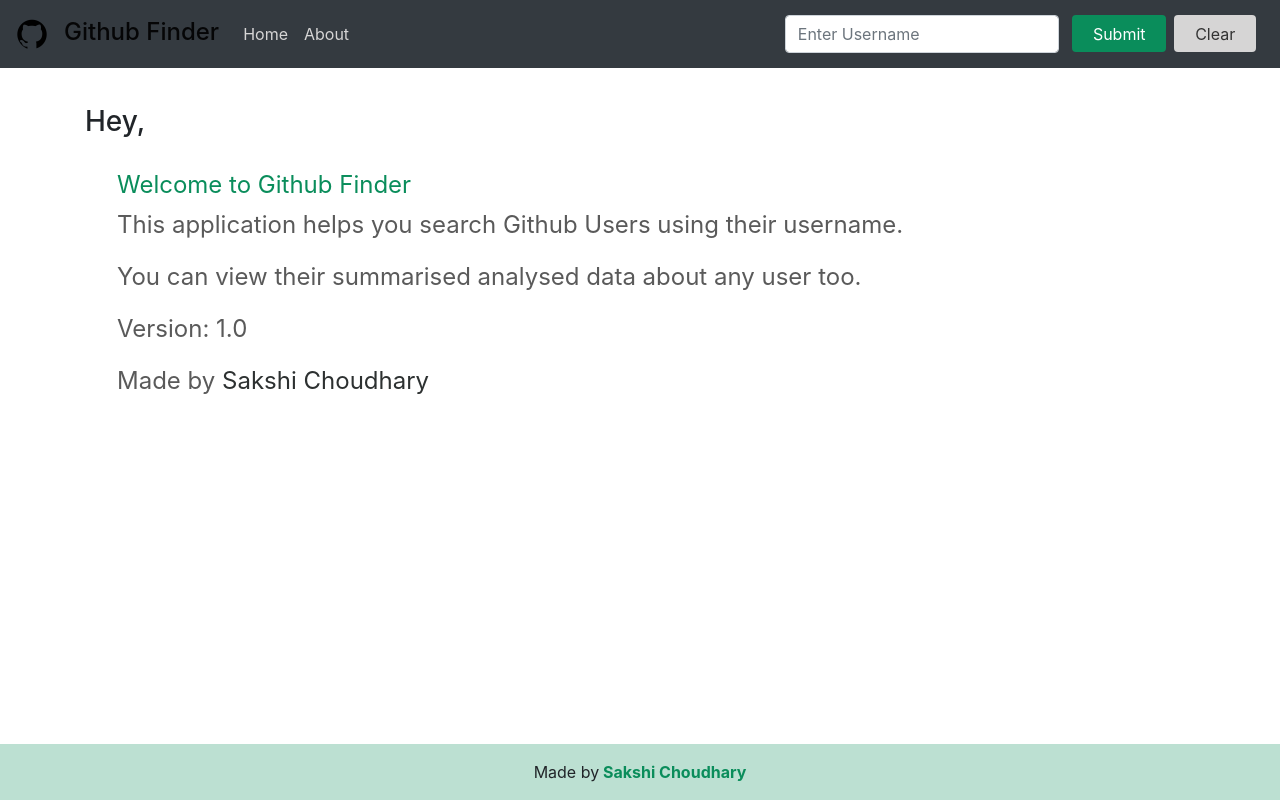
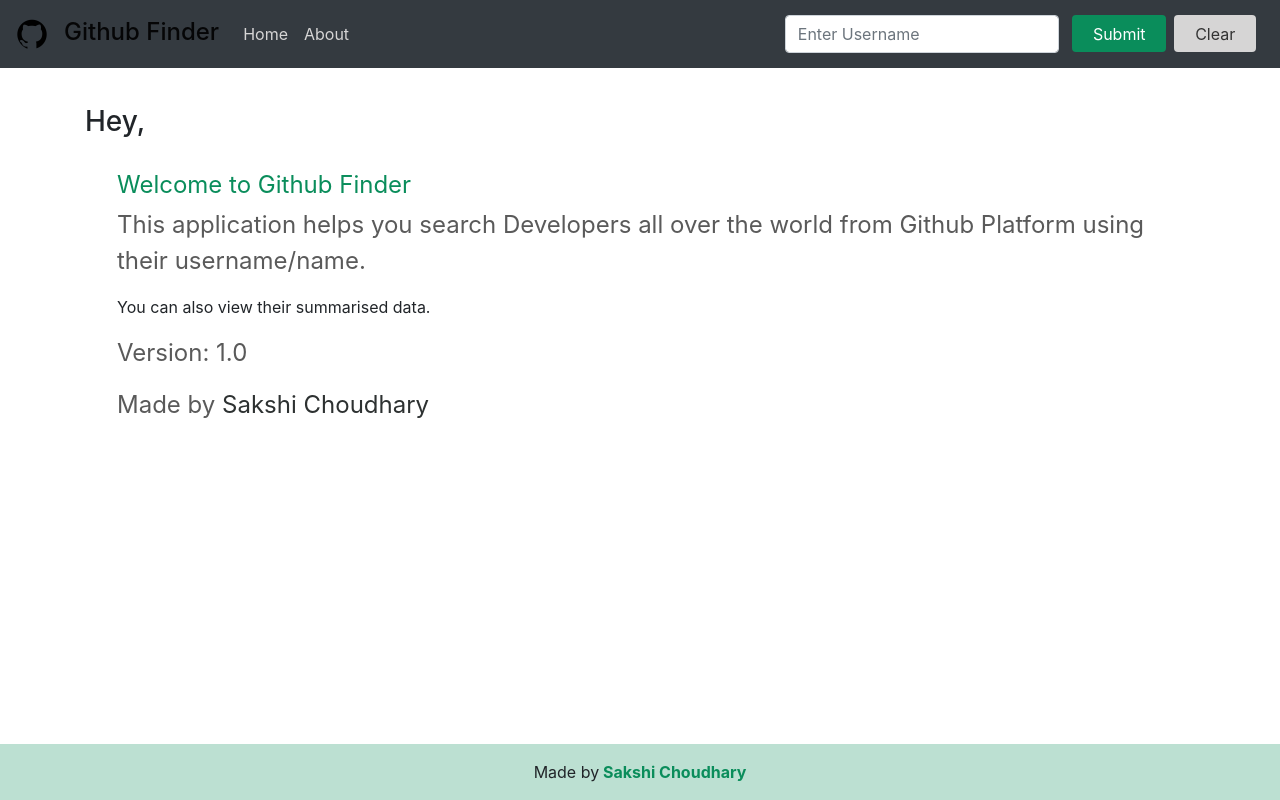
Before and after one commit to Sakshi2k/GH-finder, a React (Create React App) app: page /about in a window 1280 px wide. Built offline with nearby package versions, Linux system fonts and the light colour scheme; no server answers.

Commit message:
Update About.js

```diff
--- a/src/components/pages/About.js
+++ b/src/components/pages/About.js
@@ -8,8 +8,8 @@ function About() {
       <br />
       <div style={{ marginLeft: '2rem' }}>
         <h6 className='lead' style={{ color: 'rgb(10, 141, 91)' }}>Welcome to Github Finder</h6>
-        <p className='lead'>This application helps you search Github Users using their username.</p>
-        <p className='lead'>You can view their summarised analysed data about any user too.</p>
+        <p className='lead'>This application helps you search Developers all over the world from Github Platform using their username/name.</p>
+        <p>You can also view their summarised data.</p>
         <p className='lead'>Version: 1.0</p>
         <p className='lead'>Made by<a rel="noopener noreferrer" target='_blank' href='https://meet-sakshichoudhary.herokuapp.com/'> Sakshi Choudhary</a></p>
       </div>
```
